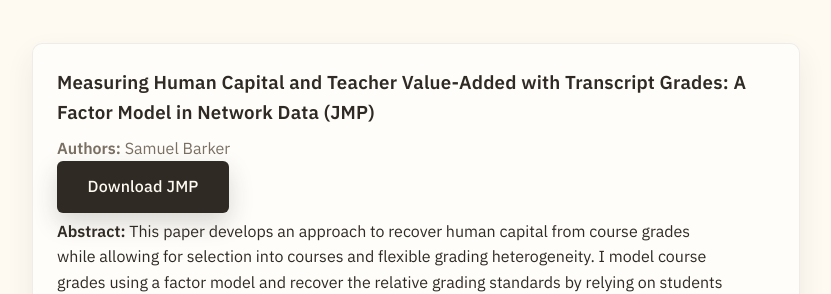
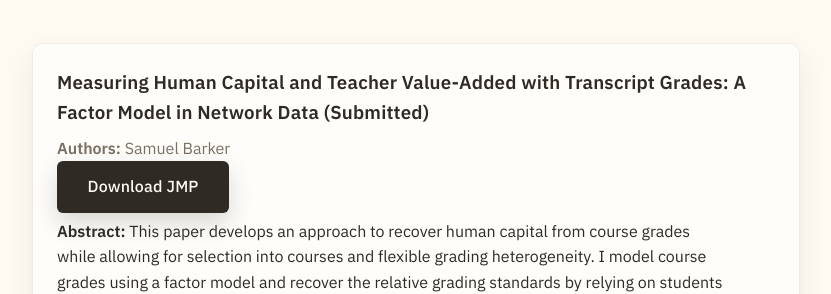
Before and after one commit to sbarkerECON/sbarkerECON.github.io, a Jekyll site: the page built from research.markdown, in a window 1280 px wide. Shown: the part 338-632 px from the top of the page, without its empty margins (224-1055 px from the left). Built offline with Jekyll 4.4.1, drawn with Linux system fonts in a browser that asks for light colours.

Commit message:
Submitted

```diff
--- a/research.markdown
+++ b/research.markdown
@@ -15,7 +15,7 @@ permalink: /research/
   <h2>Working Papers</h2>
   <div class="paper-list">
     <article class="paper">
-      <h3>Measuring Human Capital and Teacher Value-Added with Transcript Grades: A Factor Model in Network Data (JMP)</h3>
+      <h3>Measuring Human Capital and Teacher Value-Added with Transcript Grades: A Factor Model in Network Data (Submitted)</h3>
       <p class="authors"><strong>Authors:</strong> Samuel Barker </p>
       <a class="button" href="https://www.dropbox.com/scl/fi/hzsiiv2xnxnwgxmzlfo13/barker_jmp.pdf?rlkey=raw69ah1q8jcz0rmznu8q45zj&amp;st=0ktjogxu&amp;dl=0" target="_blank" rel="noopener">Download JMP</a>
       <p class="abstract"><strong>Abstract:</strong>
```
